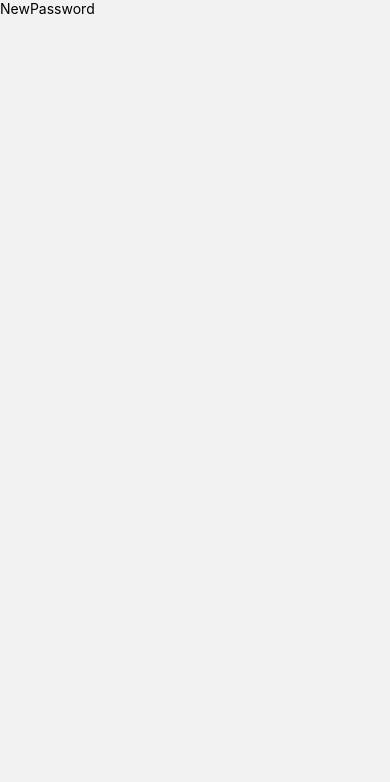
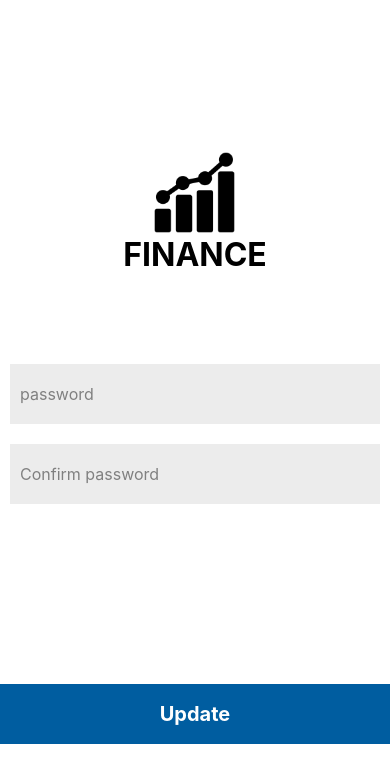
Before and after one commit to jayeshkaushik2/financeApp, a React Native app: screen /NewPassword in a window 390 px wide. Shown: the top 782 px of the page. Built offline with nearby package versions, Linux system fonts and the light colour scheme.

Commit message:
feature: completed the authentication UI.

```diff
--- a/components/OtpField.js
+++ b/components/OtpField.js
@@ -77,6 +77,7 @@ const styles = StyleSheet.create({
     marginBottom: 20,
     fontSize: 20,
     borderRadius: 10,
+    fontWeight: 'bold',
   },
 });
 
--- a/components/forms/LoginForm.js
+++ b/components/forms/LoginForm.js
@@ -11,7 +11,7 @@ const LoginForm = ({navigation}) => {
     email: Yup.string().email().required('An email is required'),
     password: Yup.string()
       .required()
-      .min(6, 'Your password has to have at least 8 characters'),
+      .min(6, 'Your password has to have at least 6 characters'),
   });
 
   return (
--- /dev/null
+++ b/components/forms/NewPasswordForm.js
@@ -0,0 +1,94 @@
+import {
+  View,
+  Text,
+  StyleSheet,
+  Image,
+  TouchableOpacity,
+  Button,
+} from 'react-native';
+import React from 'react';
+import * as Yup from 'yup';
+import {Formik} from 'formik';
+// import * as Validator from 'email-validator';
+import InputField from '../InputField';
+import ButtonField from '../ButtonField';
+
+const NewPasswordForm = ({navigation}) => {
+  const NewPasswordFormSchema = Yup.object().shape({
+    password: Yup.string()
+      .required()
+      .min(6, 'Your password has to have at least 6 characters'),
+    confirm_password: Yup.string()
+      .required()
+      .min(6, 'Your password has to have at least 6 characters'),
+  });
+
+  return (
+    <View style={styles.wrapper}>
+      <Formik
+        initialValues={{password: '', confirm_password: ''}}
+        onSubmit={values => {
+          console.log('post submitted', values);
+          navigation.navigate('Login');
+        }}
+        validationSchema={NewPasswordFormSchema}
+        validateOnMount={true}>
+        {({
+          handleBlur,
+          handleChange,
+          handleSubmit,
+          values,
+          errors,
+          isValid,
+        }) => (
+          <>
+            <View style={styles.InputFieldContainer} id="input-fields">
+              <InputField
+                placeholder="password"
+                keyboardType="Password"
+                autoFocus={false}
+                onChangeText={handleChange('password')}
+                onBlur={handleBlur('password')}
+                value={values?.password}
+              />
+              <InputField
+                placeholder="Confirm password"
+                keyboardType="Password"
+                autoFocus={false}
+                onChangeText={handleChange('confirm_password')}
+                onBlur={handleBlur('confirm_password')}
+                value={values?.confirm_password}
+              />
+            </View>
+            <View style={{marginTop: 'auto', marginBottom: 100}}>
+              <ButtonField
+                accessibilityLabel={'Update'}
+                handleButtonPress={handleSubmit}
+                title={'Update'}
+              />
+            </View>
+          </>
+        )}
+      </Formik>
+    </View>
+  );
+};
+
+const styles = StyleSheet.create({
+  wrapper: {marginTop: 'auto'},
+  InputFieldContainer: {
+    padding: 10,
+    paddingTop: 0,
+    marginBottom: 150,
+    marginTop: -60,
+  },
+  inputField: isValid => ({
+    borderRadius: 4,
+    padding: 8,
+    backgroundColor: '#FAFAFA',
+    borderWidth: 1,
+    borderColor: 'gray',
+  }),
+});
+
+export default NewPasswordForm;
--- a/components/forms/SignUpForm.js
+++ b/components/forms/SignUpForm.js
@@ -12,10 +12,10 @@ const SignUpForm = ({navigation}) => {
     username: Yup.string().email().required('A Username is required'),
     password: Yup.string()
       .required()
-      .min(6, 'Your password has to have at least 8 characters'),
+      .min(6, 'Your password has to have at least 6 characters'),
     confirm_password: Yup.string()
       .required()
-      .min(6, 'Your password has to have at least 8 characters'),
+      .min(6, 'Your password has to have at least 6 characters'),
   });
 
   return (
--- a/components/forms/VerifyOtpForm.js
+++ b/components/forms/VerifyOtpForm.js
@@ -40,7 +40,7 @@ const VerifyOtpForm = ({route, navigation}) => {
               <Text
                 style={{
                   fontWeight: 'bold',
-                  fontSize: 16,
+                  fontSize: 15,
                   color: '#484848',
                   marginLeft: 20,
                   marginBottom: 25,
--- a/screens/authentication/NewPassword.js
+++ b/screens/authentication/NewPassword.js
@@ -1,12 +1,23 @@
 import React from 'react';
-import {Text, View} from 'react-native';
+import {Text, View, StyleSheet, SafeAreaView} from 'react-native';
+import NewPasswordForm from '../../components/forms/NewPasswordForm';
+import LogoDisplay from '../../components/LogoDisplay';
 
-const NewPassword = () => {
+const NewPassword = ({navigation}) => {
   return (
-    <View>
-      <Text>NewPassword</Text>
-    </View>
+    <SafeAreaView style={styles.container}>
+      <LogoDisplay />
+      <NewPasswordForm navigation={navigation} />
+    </SafeAreaView>
   );
 };
 
+const styles = StyleSheet.create({
+  container: {
+    flex: 1,
+    backgroundColor: '#ffffff',
+    width: '100%',
+  },
+});
+
 export default NewPassword;
```
